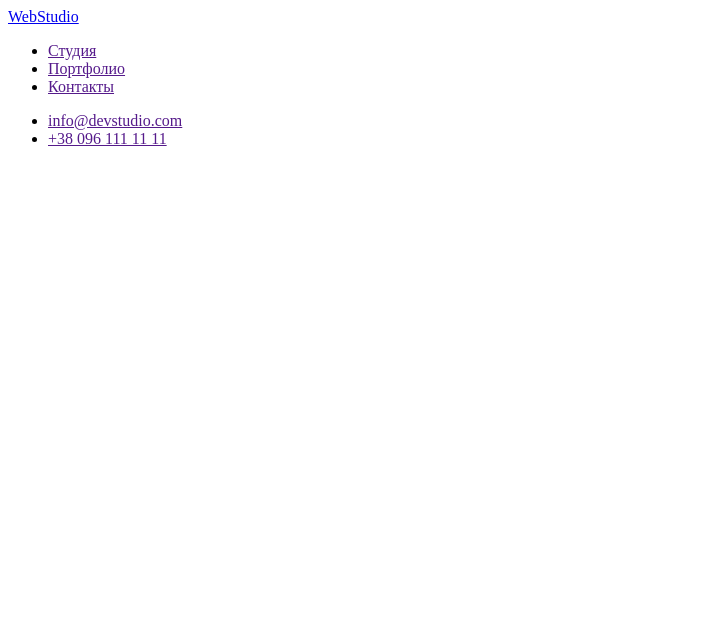
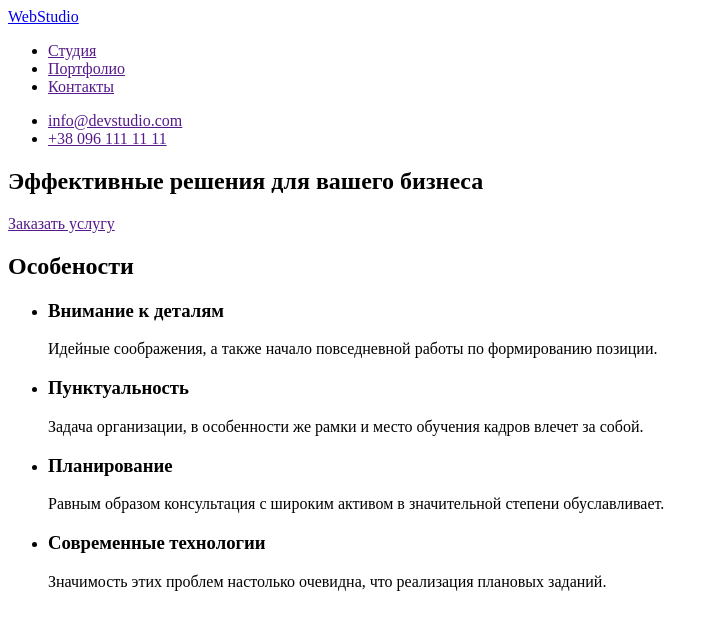
Before and after one commit to EvgeniyBoyko/goit-markup-hw-01, a plain HTML site: page index.html in a window 1280 px wide. Shown: the whole page, without its empty margins (0-719 px from the left). Drawn offline with Linux system fonts and the light colour scheme.

Commit message:
Добавил блок герой и особенности

```diff
--- a/index.html
+++ b/index.html
@@ -25,5 +25,35 @@
             <li><a href="">+38 096 111 11 11</a></li>
         </ul>
     </header>
+
+    <!--Герой-->
+    <section>
+        <h1>Эффективные решения для вашего бизнеса</h1>
+        <p><a href="">Заказать услугу</a></p>
+    </section>
+
+    <!--Особенности-->
+    <section>
+        <h2>Особености</h2>
+        <ul>
+            <li>
+                <h3>Внимание к деталям</h3>
+                <p>Идейные соображения, а также начало повседневной работы по формированию позиции.</p>
+            </li>
+            <li>
+                <h3>Пунктуальность</h3>
+                <p>Задача организации, в особенности же рамки и место обучения кадров влечет за собой.</p>
+            </li>
+            <li>
+                <h3>Планирование</h3>
+                <p>Равным образом консультация с широким активом в значительной степени обуславливает.</p>
+            </li>
+            <li>
+                <h3>Современные технологии</h3>
+                <p>Значимость этих проблем настолько очевидна, что реализация плановых заданий.</p>
+            </li>
+        </ul>
+
+    </section>
 </body>
 </html>
```
